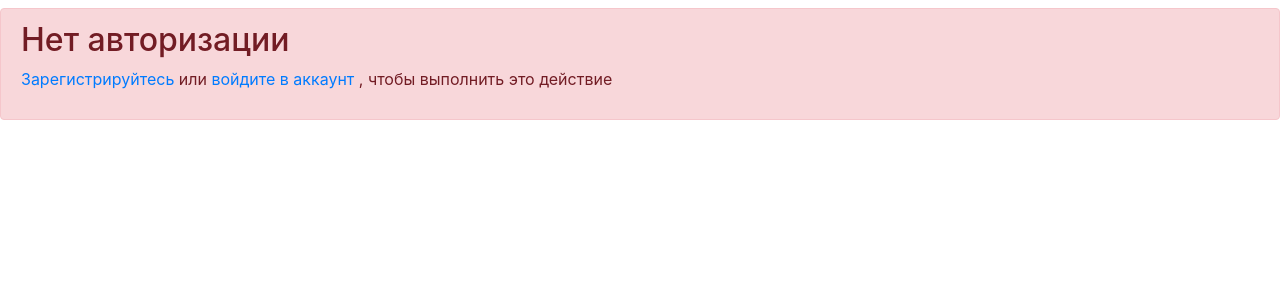
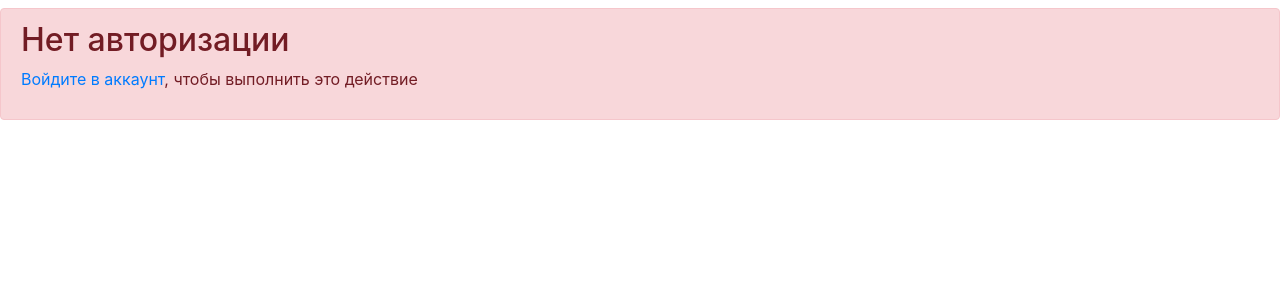
Before and after one commit to KosenokIvan/mars_one, a Flask app: page /job in a window 1280 px wide. Shown: the part 85-385 px from the top of the page. Run offline with Flask 2, Linux system fonts and the light colour scheme; some libraries are stand-ins or nearby versions.

```diff
--- a/static/css/style.css
+++ b/static/css/style.css
@@ -12,7 +12,7 @@ form, .answer-item, .distribution-container {
     margin-right: 20%;
 }
 
-.work-item {
+.work-item, .btn_container {
     margin-left: 10%;
     margin-right: 10%;
 }
--- a/templates/unauthorized.html
+++ b/templates/unauthorized.html
@@ -4,12 +4,7 @@
     <div class="alert alert-danger">
         <h2>Нет авторизации</h2>
         <p>
-            <a href="/register">
-                Зарегистрируйтесь
-            </a> или
-            <a href="/login">
-                войдите в аккаунт
-            </a>, чтобы выполнить это действие
+            <a href="/login">Войдите в аккаунт</a>, чтобы выполнить это действие
         </p>
     </div>
 {% endblock %}
```
Also changed, not shown: templates/index.html (+12 -0 lines), db/mars_explorer.db.
